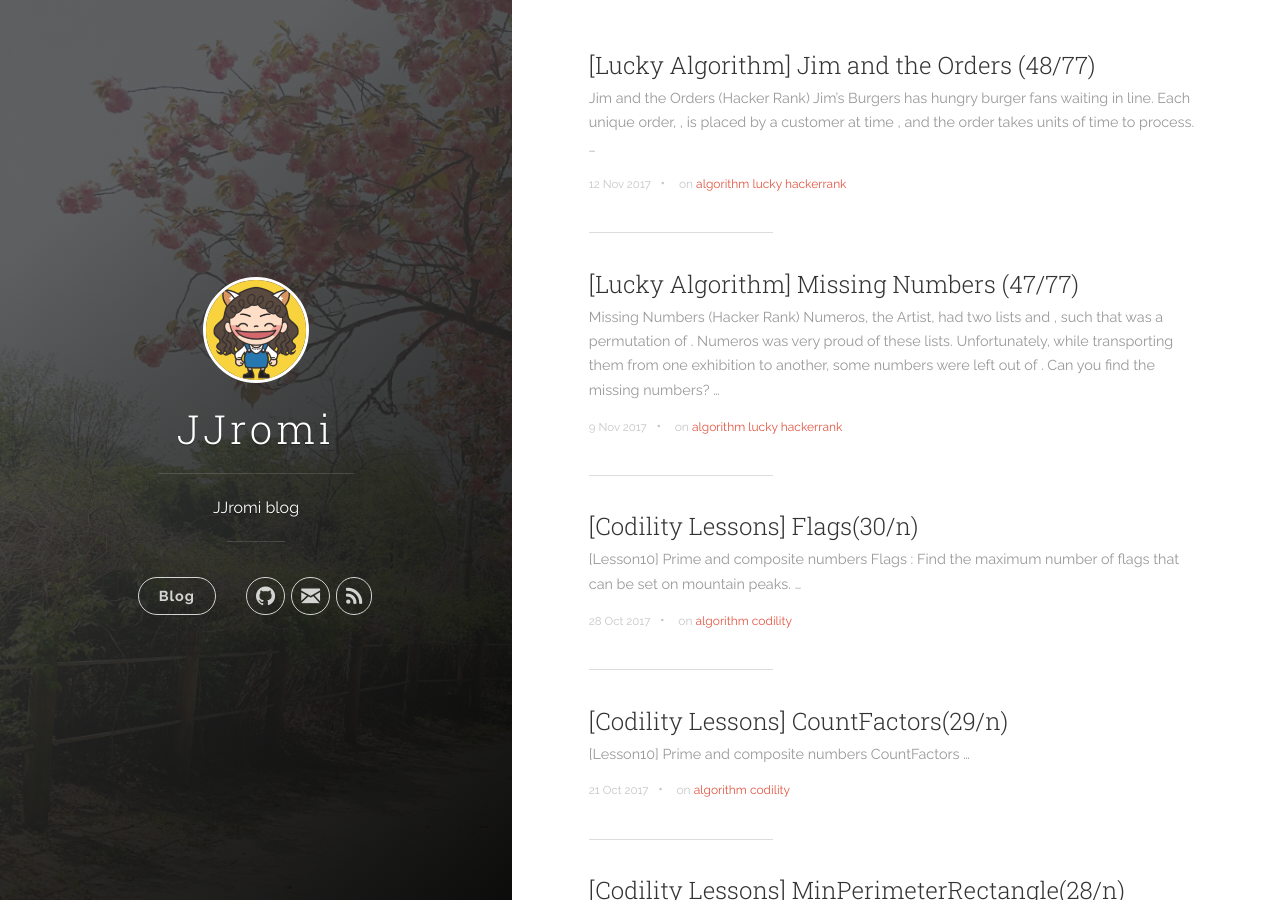
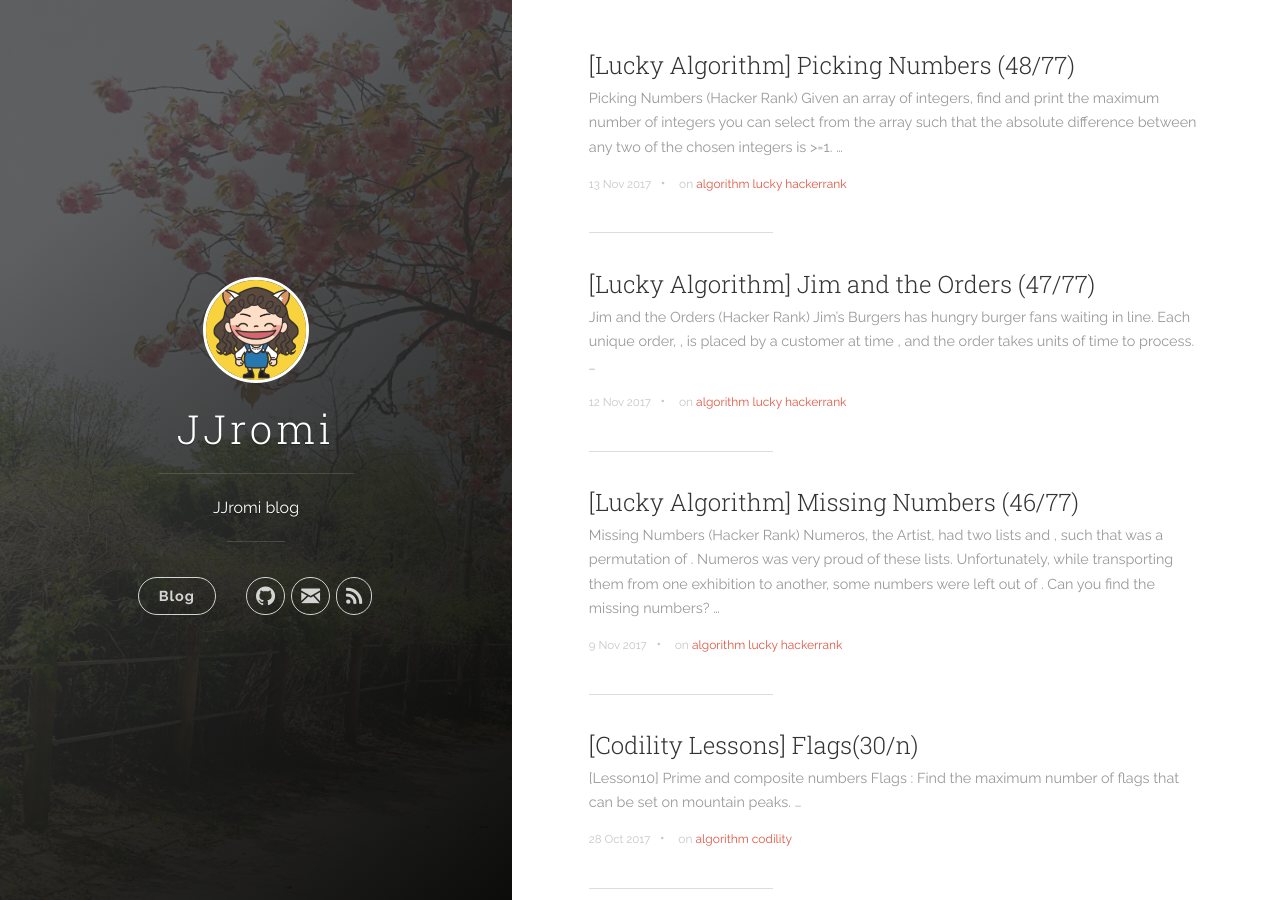
Before and after one commit to JJRomi/jjromi.github.io, a Jekyll site: the page built from index.html, in a window 1280 px wide and 900 px high. Built offline with Jekyll 4.4.1, drawn with Linux system fonts in a browser that asks for light colours; nearby versions of some CDN libraries; the list of posts is cut into pages by our own code; some of the changed text lies outside the part shown.

Commit message:
[algorithm] 171113 Lucky 77

````diff
--- a/_posts/2017-11-09-lucky_46.markdown
+++ b/_posts/2017-11-09-lucky_46.markdown
@@ -1,5 +1,5 @@
 ---
-title:  "[Lucky Algorithm] Missing Numbers (47/77)"
+title:  "[Lucky Algorithm] Missing Numbers (46/77)"
 date:   2017-11-09 23:55:23
 categories: [study]
 tags: [algorithm, lucky, hackerrank]
--- a/_posts/2017-11-12-lucky_47.markdown
+++ b/_posts/2017-11-12-lucky_47.markdown
@@ -1,5 +1,5 @@
 ---
-title:  "[Lucky Algorithm] Jim and the Orders (48/77)"
+title:  "[Lucky Algorithm] Jim and the Orders (47/77)"
 date:   2017-11-12 23:55:23
 categories: [study]
 tags: [algorithm, lucky, hackerrank]
--- /dev/null
+++ b/_posts/2017-11-13-lucky_48.markdown
@@ -0,0 +1,61 @@
+---
+title:  "[Lucky Algorithm] Picking Numbers (48/77)"
+date:   2017-11-13 23:55:23
+categories: [study]
+tags: [algorithm, lucky, hackerrank]
+---
+## Picking Numbers (Hacker Rank)
+Given an array of integers, find and print the maximum number of integers you can select from the array such that the absolute difference between any two of the chosen integers is >=1.
+
+
+```
+import java.io.*;
+import java.util.*;
+import java.text.*;
+import java.math.*;
+import java.util.regex.*;
+
+public class Solution {
+
+    public static void main(String[] args) {
+        Scanner in = new Scanner(System.in);
+        int n = in.nextInt();
+        HashMap<Integer, Integer> picking = new HashMap<Integer, Integer>();
+        int max = 1, result = 0;
+        for(int i = 0; i < n; i++){
+            int a = in.nextInt();
+            int value = 1;
+            if(picking.containsKey(a)){
+                value = picking.get(a) + 1;
+                if(value > max){
+                    max = value;
+                }
+            }
+            picking.put(a, value);
+            if(picking.containsKey(a-1)){
+                int tmp = picking.get(a-1) + value;
+                if(tmp > result){
+                    result = tmp;
+                }
+            }
+            if(picking.containsKey(a+1)){
+                int tmp = picking.get(a+1) + value;
+                if(tmp > result){
+                    result = tmp;
+                }
+            }
+        }
+        if(max > result){
+            result = max;
+        }
+        System.out.println(result);
+    }
+}
+
+
+```
+
+##### 행운의 77문제 프로젝트
+```
+  행운의 77문제 프로젝트는 한 달동안 알고리즘 문제 77개를 푸는 프로젝트입니다.
+```
````
